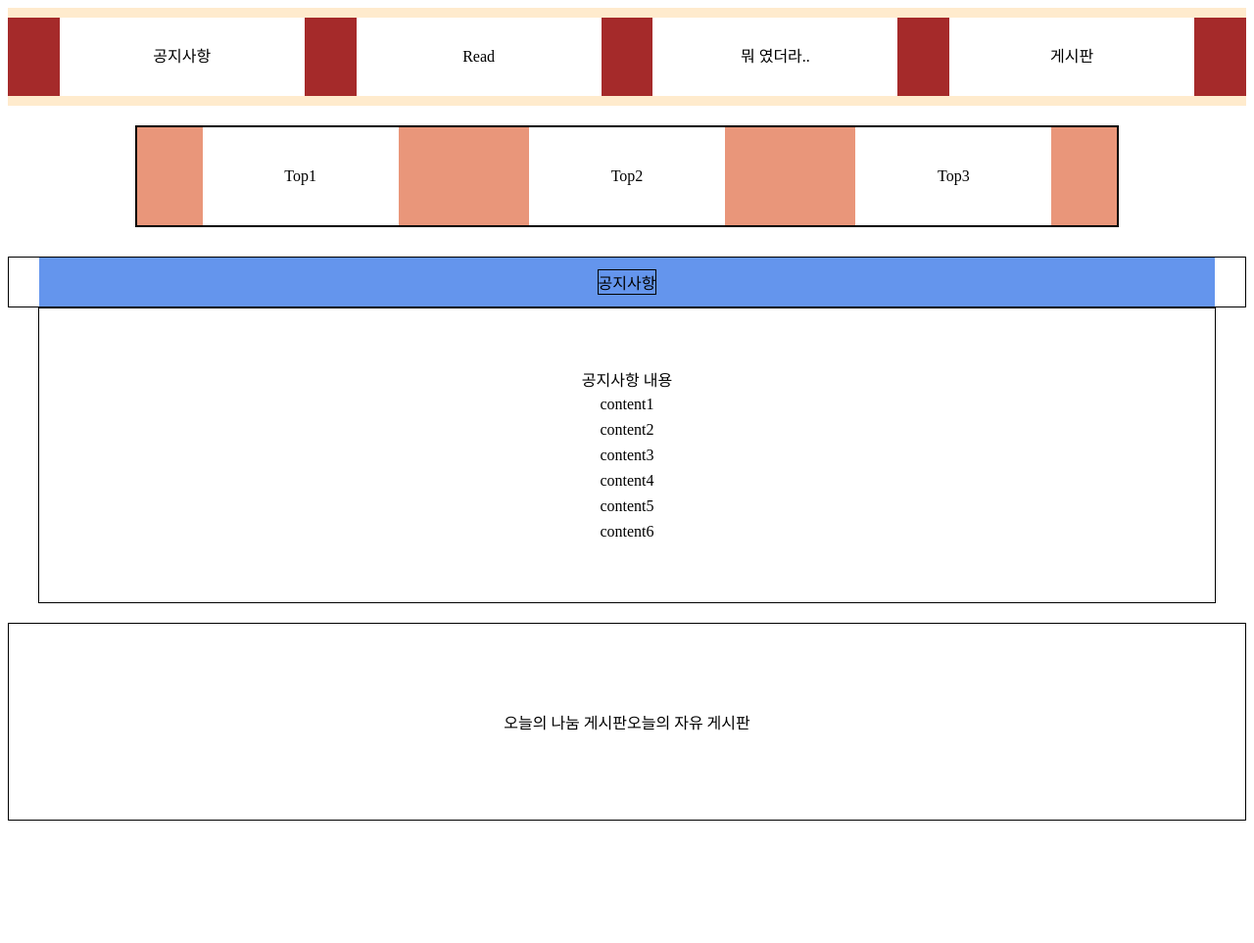
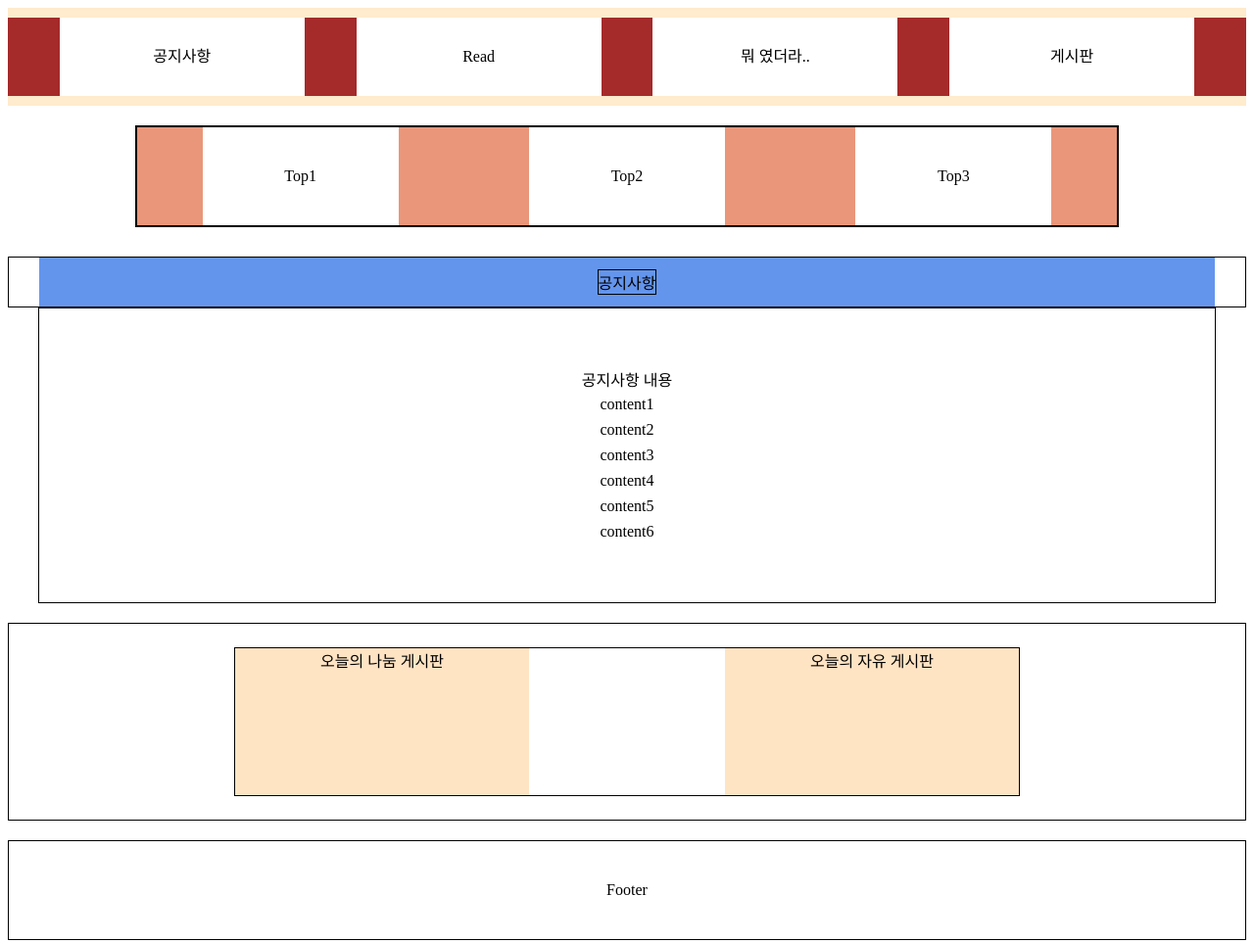
Before and after one commit to hongwontae/CSS, a plain HTML site: page Layout/Layout.html in a window 1280 px wide. Shown: the whole page at 98% size. Before the commit the page ends 846 px from the top, so only its background shows below. Drawn offline with Linux system fonts and the light colour scheme.

Commit message:
Notice Page

```diff
--- a/Layout/Layout.css
+++ b/Layout/Layout.css
@@ -151,14 +151,40 @@
 
 .centerContainer4{
     display: flex;
-    flex-direction: row;
-    align-items: center;
-    justify-content: center;
     margin-top: 20px;
     border: 1px black solid;
     height: 200px;
+    align-items: center;
+    justify-content: center;
 }
 
 .container5{
     display: flex;
+    border: 1px black solid;
+    width: 800px;
+    align-items: center;
+    justify-content: space-between;
+    text-align: center;
+
 }
+
+.c5-1{
+    width: 300px;
+    height: 150px;
+    background-color: bisque;
+}
+
+.c5-2{
+    width: 300px;
+    height: 150px;
+    background-color: bisque;
+}
+
+.centerContainer5{
+    display: flex;
+    margin-top: 20px;
+    border: 1px black solid;
+    height: 100px;
+    align-items: center;
+    justify-content: center;
+}
--- a/Layout/Layout.html
+++ b/Layout/Layout.html
@@ -52,6 +52,10 @@
         </div>
     </div>
 
+    <div class="centerContainer5">
+        <div class="footer">Footer</div>
+    </div>
+
 
 </body>
 
```
